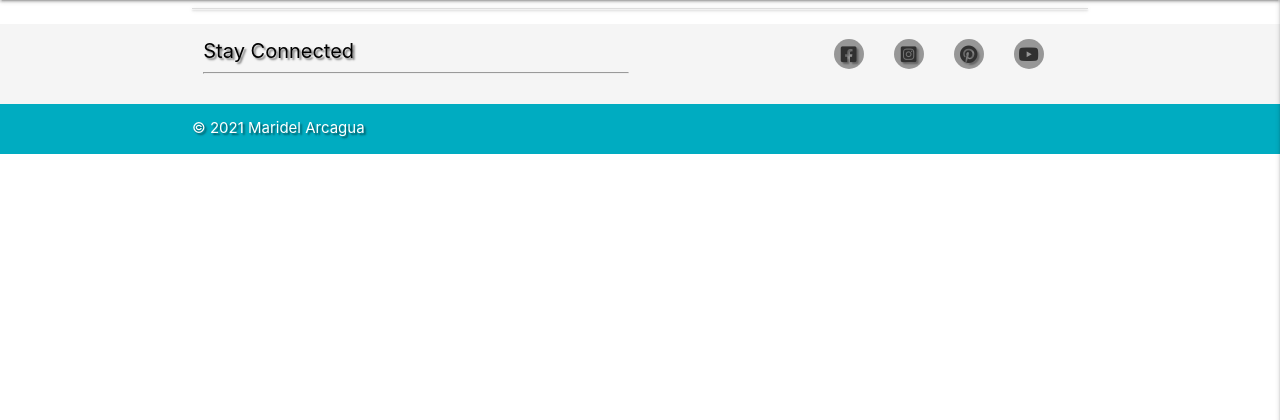
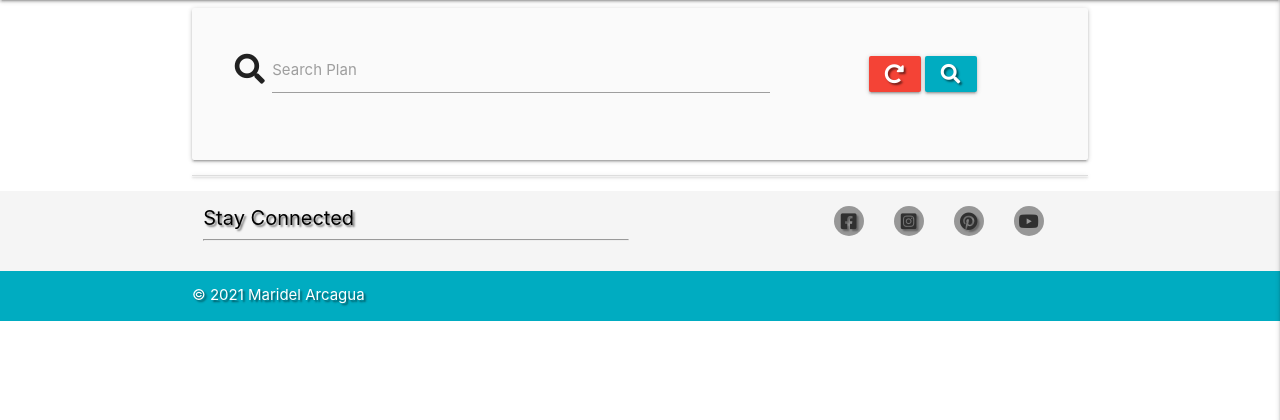
Before and after one commit to mari-code-l/dailyplanner, a Flask app: page / in a window 1280 px wide. Shown: the part 64-484 px from the top of the page. Run offline with Flask 2, Linux system fonts and the light colour scheme; data that the repository does not hold is empty; some libraries are stand-ins or nearby versions.

Commit message:
Add search bar and functionality

```diff
--- a/app.py
+++ b/app.py
@@ -22,6 +22,13 @@ mongo = PyMongo(app)
 @app.route("/get_tasks")
 def get_tasks():
     tasks = mongo.db.tasks.find()
+    return render_template("tasks.html", tasks=tasks)
+
+
+@app.route("/search", methods=["GET", "POST"])
+def search():
+    query = request.form.get("query")
+    tasks = list(mongo.db.tasks.find({"$text": {"$search": query}}))
     return render_template("tasks.html", tasks=tasks)
 
 
--- a/templates/tasks.html
+++ b/templates/tasks.html
@@ -1,5 +1,23 @@
 {% extends "base.html" %}
 {% block content %}
+
+<div class="row card-panel grey lighten-5">
+        <form action="{{ url_for('search') }}" method="post" class="col s12">
+            <div class="row valign-wrapper center-align">
+                <div class="input-field col s12 m8">
+                    <i class="fas fa-search prefix grey-text text-darken-4"></i>
+                    <input type="text" name="query" id="query" minlength="3" class="validate" required>
+                    <label for="query">Search Plan</label>
+                </div>
+                <div class="col s12 m4">
+                    <a href="{{ url_for('get_tasks') }}" class="red btn text-shadow"><i class="fas fa-redo-alt"></i></a>
+                    <button type="submit" class="cyan darken-1 btn text-shadow">
+                        <i class="fas fa-search"></i>
+                    </button>
+                </div>
+            </div>
+        </form>
+    </div>
 
     <ul class="collapsible">
         {% for task in tasks %}
```
